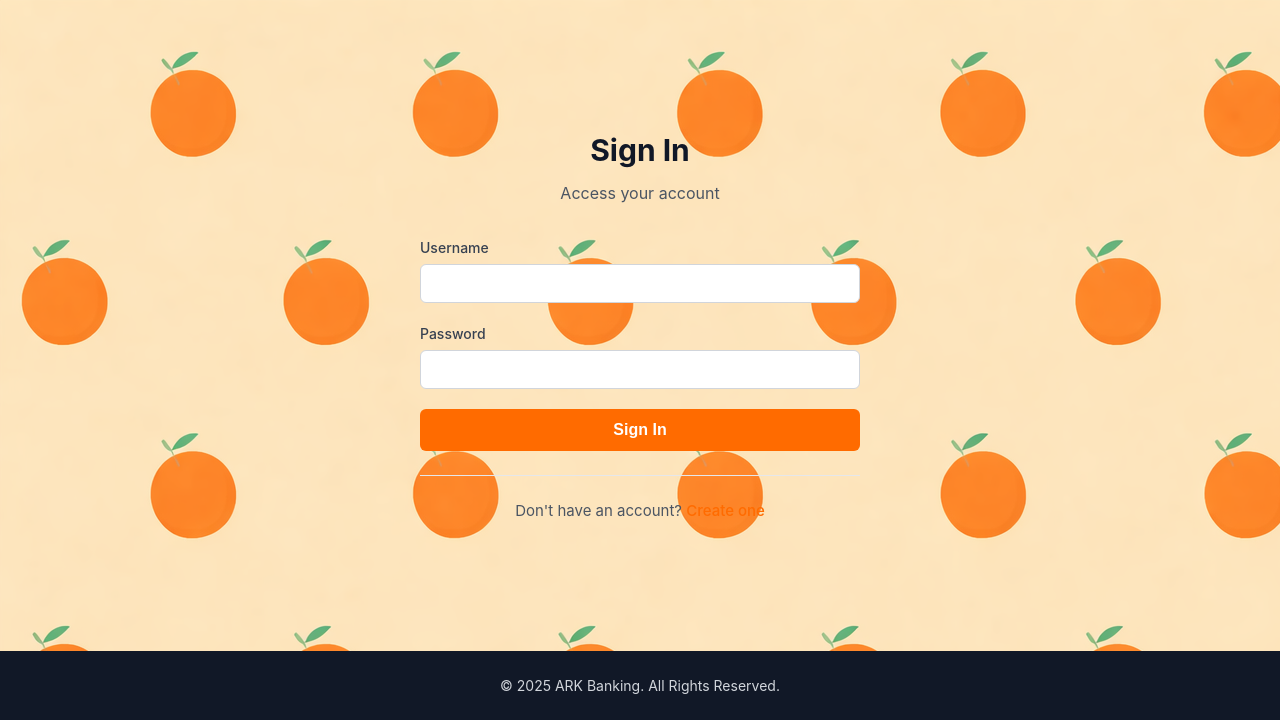
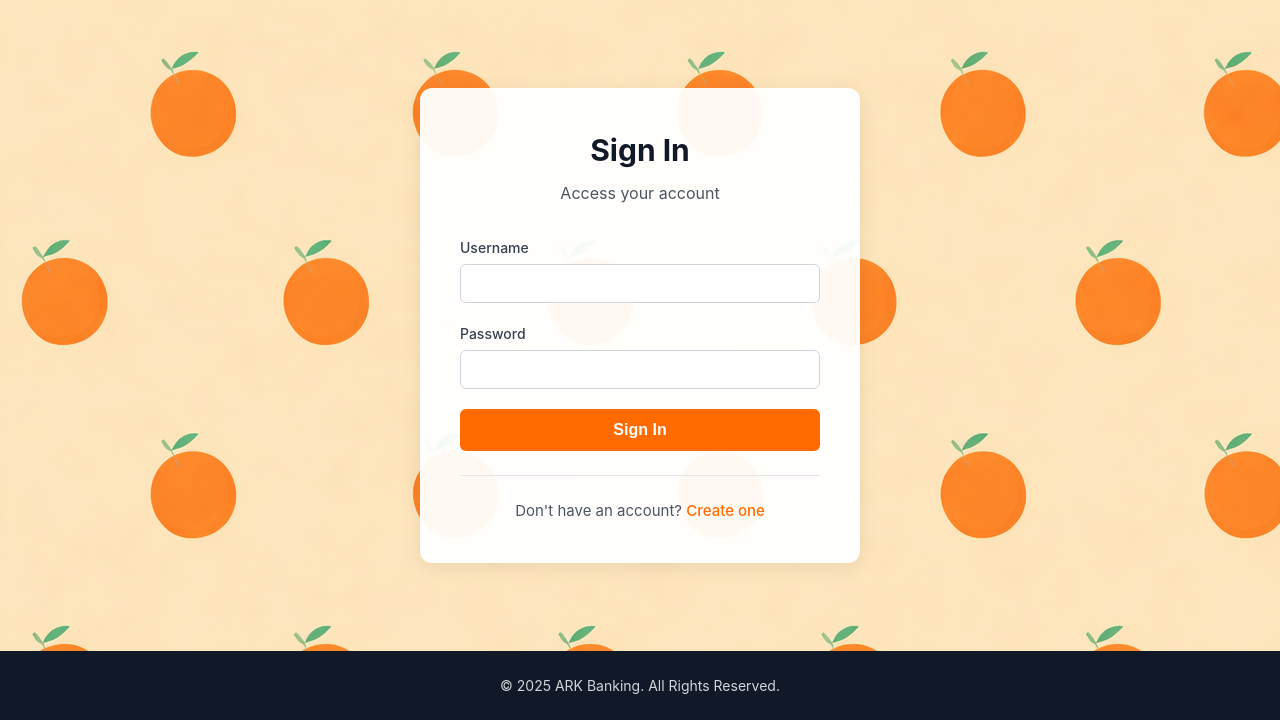
Before and after one commit to AmoghKaree/ARK-Banking, a Flask app: page / in a window 1280 px wide. Shown: the part 80-800 px from the top of the page. Run offline with Flask 3, Linux system fonts and the light colour scheme.

Commit message:
Update style.css

```diff
--- a/static/style.css
+++ b/static/style.css
@@ -132,7 +132,10 @@ body {
 .auth-box {
   width: 100%;
   max-width: 440px;
-  /* Removed background, border, shadow, padding - no card! */
+  padding: 2.5rem;
+  background-color: rgba(255, 255, 255, 0.95);
+  border-radius: 12px;
+  box-shadow: 0 4px 20px rgba(0, 0, 0, 0.08);
 }
 
 .auth-box-wide {
```
